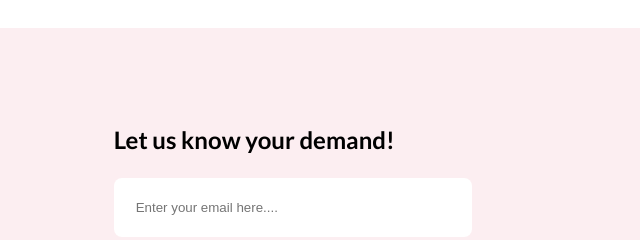
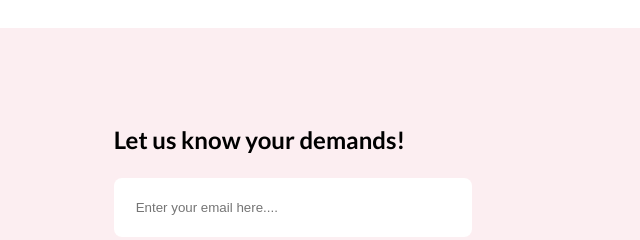
Before and after one commit to mhlehri/flowerShop-Static, a plain HTML site: page index.html in a window 1280 px wide. Shown: the part 4420-4660 px from the top of the page, 640-1280 px from the left. Drawn offline with Linux system fonts and the light colour scheme.

Commit message:
contact section edited

```diff
--- a/index.html
+++ b/index.html
@@ -168,7 +168,7 @@
             </p>
           </div>
           <div class="contactForm">
-            <h2 class="contactTitle">Let us know your demand!</h2>
+            <h2 class="contactTitle">Let us know your demands!</h2>
             <input type="email" placeholder="Enter your email here...." />
             <textarea
               cols="30"
```
